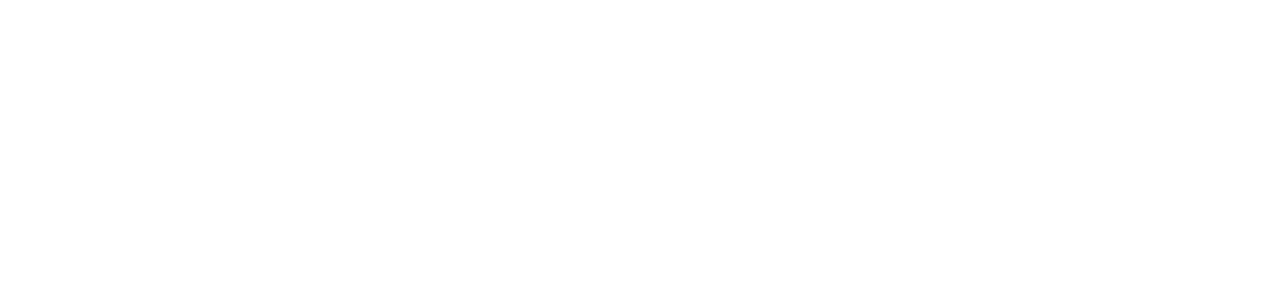
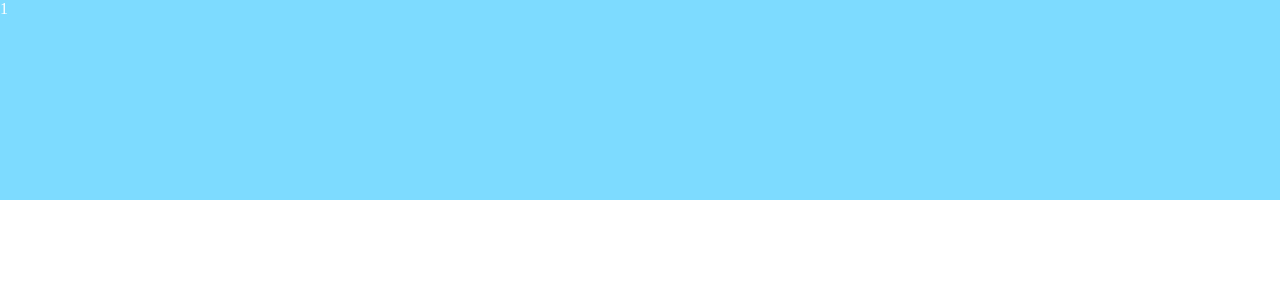
Before and after one commit to zy920926/my-react-ui, a React (Create React App) app: page /carousel in a window 1280 px wide. Shown: the top 300 px of the page. Built offline with nearby package versions, Linux system fonts and the light colour scheme.

Commit message:
carousel

```diff
--- a/src/App.js
+++ b/src/App.js
@@ -1,6 +1,7 @@
 import React, { Component } from 'react';
 import {Switch,Route} from "react-router-dom";
-import HScroll from "./demo/h-scroll"
+import HScroll from "./demo/h-scroll";
+import myCarousel from "./demo/carousel"
 
 class App extends Component {
   render() {
@@ -8,7 +9,8 @@
       <div className="App">
         <Switch>
             <Route path="/hscroll" component={HScroll} />
-          </Switch>
+            <Route path="/carousel" component={myCarousel}/>
+        </Switch>
       </div>
     );
   }
--- /dev/null
+++ b/src/component/carousel-mobile/carousel.jsx
@@ -0,0 +1,152 @@
+import React,{Component} from "react"
+import style from "./carousel.module.css"
+class Container extends Component {
+    constructor(props){
+        super(props);
+        this.state = {
+            x:0,//滑动时，实时的x
+            transition:"0s",
+        }
+
+        this.container = null;//轮播图容器（ref）
+        this.content = null;//轮播图列表（ref）
+
+        this.itemNum = this.props.children.length;//item个数
+        this.lastX = 0;//每次更新轮播图时记录上一次的x
+        this.startX = 0;//touch起始x
+        this.offset = 0;//单次滑动的距离,有正负
+        this.startTime = 0;//touch起始时间
+        this.endTime = 0;//touch结束时间
+        this.threshold = 0;//允许轮播图改变的阈值
+
+        this.touchStart = this.touchStart.bind(this);
+        this.touchMove = this.touchMove.bind(this);
+        this.touchEnd = this.touchEnd.bind(this);
+    }
+    touchStart(e){
+        this.slideSidesReset();
+        this.offset = 0;//清除上次滑动的offset
+        this.startTime = e.timeStamp;
+        this.startX = e.touches[0].clientX;
+        this.setState({transition:"0s"});
+    }
+
+    touchMove(e){
+        let offsetIncrement = e.touches[0].clientX - this.startX - this.offset;
+        this.offset += offsetIncrement;//记录总共的offset
+        this.setState((prevState)=>({
+            x: prevState.x + offsetIncrement
+        }))
+    }
+
+    touchEnd(e){
+        this.endTime = e.timeStamp;
+        if(this.endTime - this.startTime <= 200 ){
+            //快速滑动时,较小阈值允许滑动
+            this.threshold = 0.1;
+        }else{
+            //慢速滑动时,达到较大阈值才允许滑动
+            this.threshold = 0.3;
+        }
+        this.updateCarousel();//根据touch的3个事件获取的数据来更新轮播图
+    }
+
+    updateCarousel(){
+        let carouselW = this.container.offsetWidth;
+        let nextX = 0;
+        let index = 0;
+        if(Math.abs(this.offset)/carouselW >= this.threshold){
+            //滑动大于阈值，则进入下一个
+            if(this.offset > 0){
+                //right
+                nextX = this.lastX + carouselW;
+            }
+            if(this.offset < 0){
+                //left
+                nextX = this.lastX - carouselW;
+            }
+        }else{
+            //滑动小于阈值，返回上一个
+            nextX = this.lastX;
+        }
+
+        this.setState({
+            x:nextX,
+            transition:"0.2s",
+        })
+    }
+
+    slideSidesReset(){
+        //在touchStart调用，
+        //记录上一次的x值，
+        //如果已经在轮播图两侧就重新设置轮播图的位置，并设置lastX为相应值
+        let carouselW = this.container.offsetWidth;
+        if(this.state.x === carouselW){
+            this.lastX = -(this.itemNum-1)*carouselW;
+            this.setState({
+                x:-(this.itemNum-1)*carouselW,
+            })
+        } else if(this.state.x === -this.itemNum*carouselW){
+            this.lastX = 0;
+            this.setState({
+                x:0,
+            })
+        } else {
+            this.lastX = this.state.x;//记录上一次x
+        }
+    }
+
+    render(){
+        return(
+            <div className={style.out} style={{height:this.props.style.height,width:this.props.style.width}}>
+                <div className={style.conainer} ref={(node)=>{this.container = node}}>
+                    <ul
+                        style={{width:`${this.itemNum*100}%`,transform:`translateX(${this.state.x}px)`,transitionDuration: this.state.transition}}
+                        ref={(node)=>{this.content = node}}
+                        onTouchStart={this.touchStart}
+                        onTouchEnd={this.touchEnd}
+                        onTouchMove={this.touchMove}
+
+                    >
+                        <li style={{width:`${1/this.itemNum*100}%`,marginLeft:`-${1/this.itemNum*100}%`}}>{this.props.children[this.itemNum - 1]}</li>
+                        {/* 增加最后一个item放在最前面*/}
+                        {this.props.children.map((item,i)=>(
+                            <li key={i} style={{width:`${1/this.itemNum*100}%`}}>{item}</li>
+                        ))}
+                        <li style={{width:`${1/this.itemNum*100}%`,marginRight:`-${1/this.itemNum*100}%`}}>{this.props.children[0]}</li>
+                        {/* 增加第一个item放在最后面*/}
+                    </ul>
+                    <Point num={this.itemNum} index={1}/>
+                </div>
+            </div>
+        )
+    }
+}
+
+const Point  = ({num,index})=>{
+    let points = [];
+    for(let i=0;i<num;i++){
+        points[i]=<li key={i} style={{opacity:index===i?"1":"0.5"}}></li>;
+    }
+
+    return (
+        <div className={style.point}>
+            <ul>
+                {
+                   points.map((v)=>(v))
+                }
+            </ul>
+        </div>
+    )
+}
+
+const Item = (props) =>{
+    return props.children
+}
+
+const Carousel = {
+    Container,
+    Item
+}
+
+export default Carousel;
--- /dev/null
+++ b/src/component/carousel-mobile/carousel.module.css
@@ -0,0 +1,36 @@
+.out {
+    width: 100%;
+}
+
+.conainer {
+    width: 100%;
+    overflow: hidden;
+    height: 100%;
+    position: relative;
+}
+
+.conainer>ul {
+    list-style: none;
+    margin: 0;
+    padding: 0;
+    height: 100%;
+}
+
+.conainer>ul>li {
+    margin: 0;
+    padding: 0;
+    height: 100%;
+    width: 100%;
+    display: inline-block;
+}
+
+.conainer>ul>li>a {
+    display: block;
+    height: 100%;
+    text-decoration: none;
+}
+
+.conainer>ul>li>a img {
+    width: 100%;
+    height: 100%;
+}
--- /dev/null
+++ b/src/demo/carousel.jsx
@@ -0,0 +1,19 @@
+import React from "react"
+import Carousel from "../component/carousel-mobile/carousel.jsx"
+const Mycarousel = ()=> {
+    return(
+        <Carousel.Container style={{width:"100%",height:"200px"}}>
+            <Carousel.Item>
+                <a href=".." style={{background:"#7ddbff",color:"#fff"}}>1</a>
+            </Carousel.Item>
+            <Carousel.Item>
+                <a href=".." style={{background:"#7ddbff",color:"#fff"}}>2</a>
+            </Carousel.Item>
+            <Carousel.Item>
+                <a href=".." style={{background:"#7ddbff",color:"#fff"}}>3</a>
+            </Carousel.Item>
+        </Carousel.Container>
+    )
+}
+
+export default Mycarousel;
```
